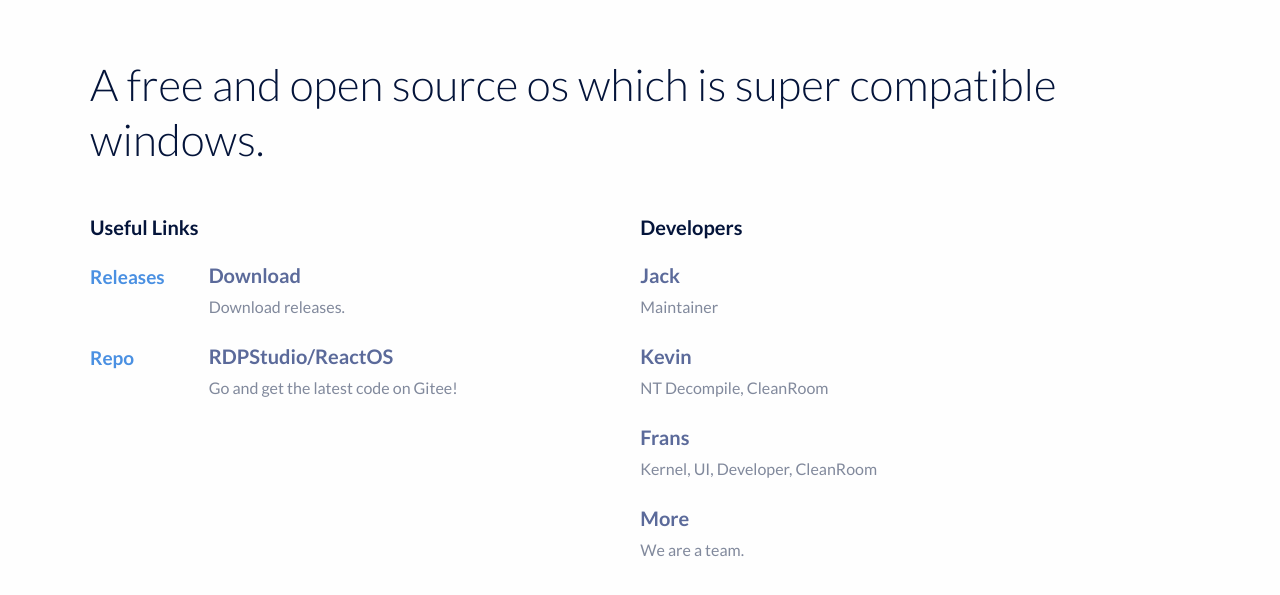
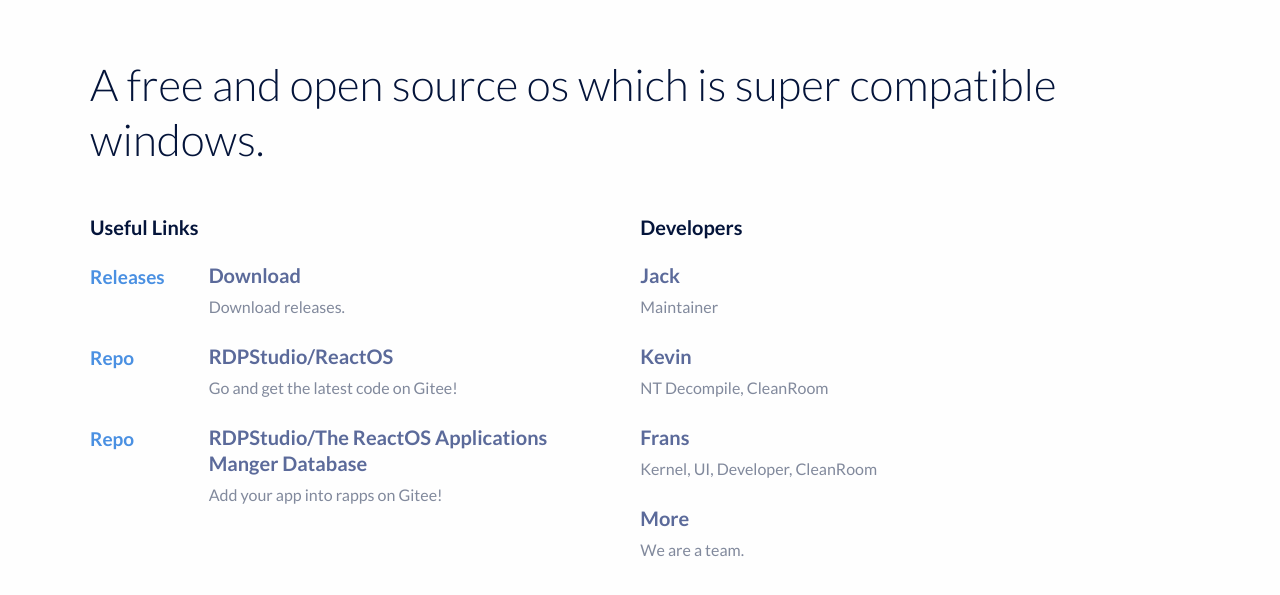
Before and after one commit to rdp-studio/reactos_www, a plain HTML site: page index.html in a window 1280 px wide. Shown: the part 205-800 px from the top of the page. Drawn offline with Linux system fonts and the light colour scheme; no server answers.

Commit message:
Update index.html

```diff
--- a/index.html
+++ b/index.html
@@ -52,6 +52,15 @@
           <span>Go and get the latest code on Gitee!</span>
         </div>
       </div>
+
+      <div class="list-card">
+        <span class="card-name">Repo</span>
+        <div>
+          <a href="https://gitee.com/kkstudio2019/rapps-db" id="text-top-margin-fix">RDPStudio/The ReactOS Applications Manger Database</a>
+          <span>Add your app into rapps on Gitee!</span>
+        </div>
+      </div>
+
     </div>
     <div class="sections">
         <h2 class="section-title">Developers</h2>
```
